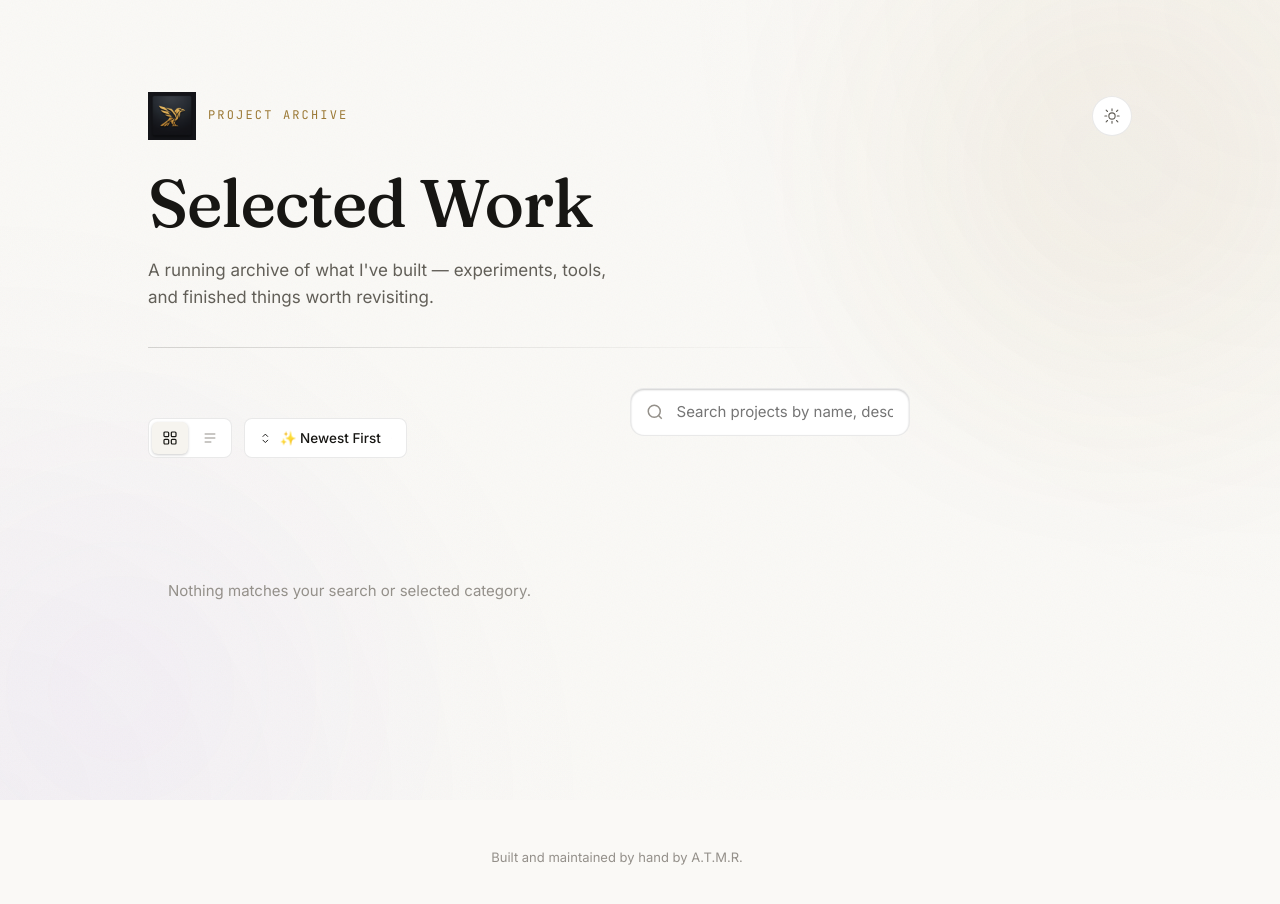
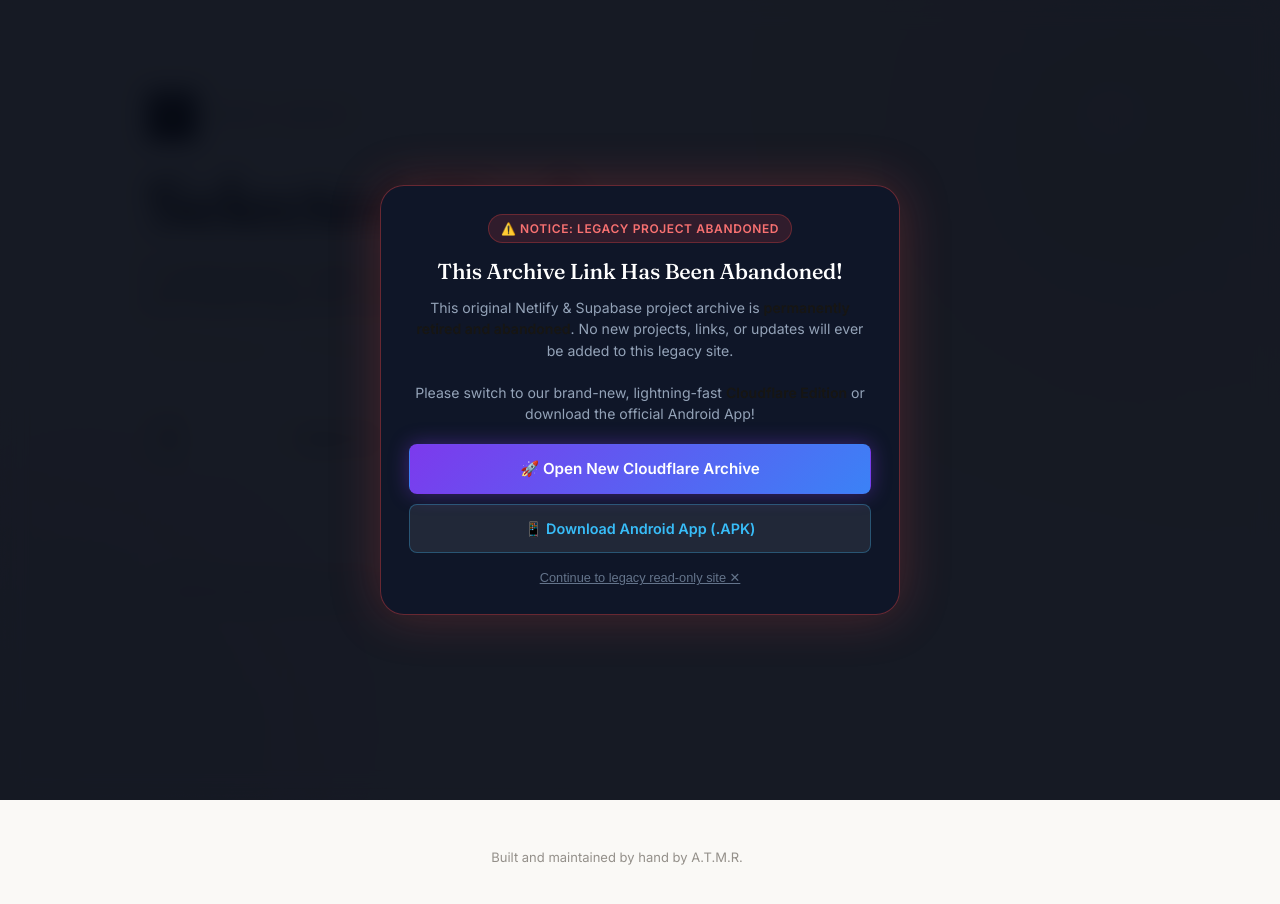
Before and after one commit to ATMRaven/project-archive, a website: page index.html in a window 1280 px wide. Drawn offline with Linux system fonts and the light colour scheme; no server answers.

Commit message:
Add abandoned project alert popup directing users to Cloudflare edition and Android APK

```diff
--- a/index.html
+++ b/index.html
@@ -278,6 +278,37 @@
   </div>
 </div>
 
+<!-- Abandoned Legacy Project Pop-up Modal -->
+<div class="modal-overlay modal-overlay--active" id="abandonedOverlay" style="display: flex; z-index: 10000; background: rgba(3, 7, 18, 0.92); backdrop-filter: blur(12px);">
+  <div class="modal modal--md" role="dialog" aria-modal="true" style="max-width: 520px; border: 1px solid rgba(239, 68, 68, 0.4); text-align: center; background: rgba(15, 23, 42, 0.95); box-shadow: 0 0 50px rgba(239, 68, 68, 0.25); padding: 28px;">
+    <div style="display: inline-flex; align-items: center; gap: 6px; padding: 4px 12px; border-radius: 999px; background: rgba(239, 68, 68, 0.15); border: 1px solid rgba(239, 68, 68, 0.3); color: #f87171; font-size: 0.75rem; font-weight: 700; text-transform: uppercase; letter-spacing: 0.05em; margin-bottom: 12px;">
+      ⚠️ Notice: Legacy Project Abandoned
+    </div>
+    <h2 class="modal__title" style="font-size: 1.35rem; color: #fff; margin-bottom: 8px;">
+      This Archive Link Has Been Abandoned!
+    </h2>
+    <p class="modal__body" style="font-size: 0.88rem; color: #94a3b8; line-height: 1.5; margin-bottom: 20px;">
+      This original Netlify & Supabase project archive is <strong>permanently retired and abandoned</strong>. No new projects, links, or updates will ever be added to this legacy site.
+      <br/><br/>
+      Please switch to our brand-new, lightning-fast <strong>Cloudflare Edition</strong> or download the official Android App!
+    </p>
+
+    <div style="display: flex; flex-direction: column; gap: 10px; width: 100%;">
+      <a href="https://project-archive.atmr.workers.dev" target="_blank" rel="noopener noreferrer" class="btn btn--primary" style="padding: 12px 20px; font-size: 0.95rem; font-weight: 700; text-decoration: none; display: flex; align-items: center; justify-content: center; gap: 8px; background: linear-gradient(135deg, #7c3aed 0%, #3b82f6 100%); color: #fff; border-radius: 8px; box-shadow: 0 0 20px rgba(124, 58, 237, 0.4);">
+        🚀 Open New Cloudflare Archive
+      </a>
+
+      <a href="https://project-archive.atmr.workers.dev" target="_blank" rel="noopener noreferrer" class="btn" style="padding: 12px 20px; font-size: 0.9rem; font-weight: 600; text-decoration: none; display: flex; align-items: center; justify-content: center; gap: 8px; background: rgba(255, 255, 255, 0.08); color: #38bdf8; border: 1px solid rgba(56, 189, 248, 0.3); border-radius: 8px;">
+        📱 Download Android App (.APK)
+      </a>
+
+      <button type="button" onclick="document.getElementById('abandonedOverlay').style.display='none';" style="background: none; border: none; color: #64748b; font-size: 0.8rem; margin-top: 6px; cursor: pointer; text-decoration: underline;">
+        Continue to legacy read-only site ✕
+      </button>
+    </div>
+  </div>
+</div>
+
 <div class="toast" id="toast" role="status" aria-live="polite"></div>
 
 <script type="module" src="script.js"></script>
```
